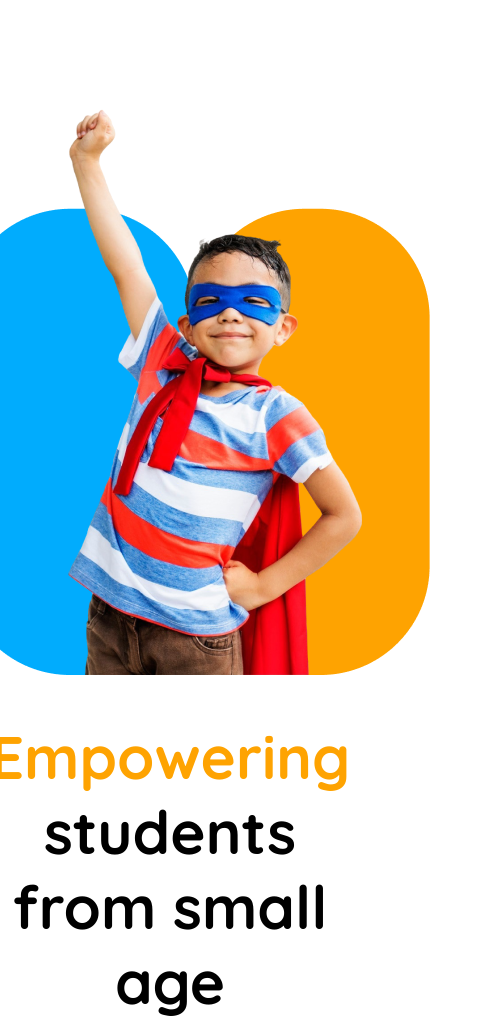
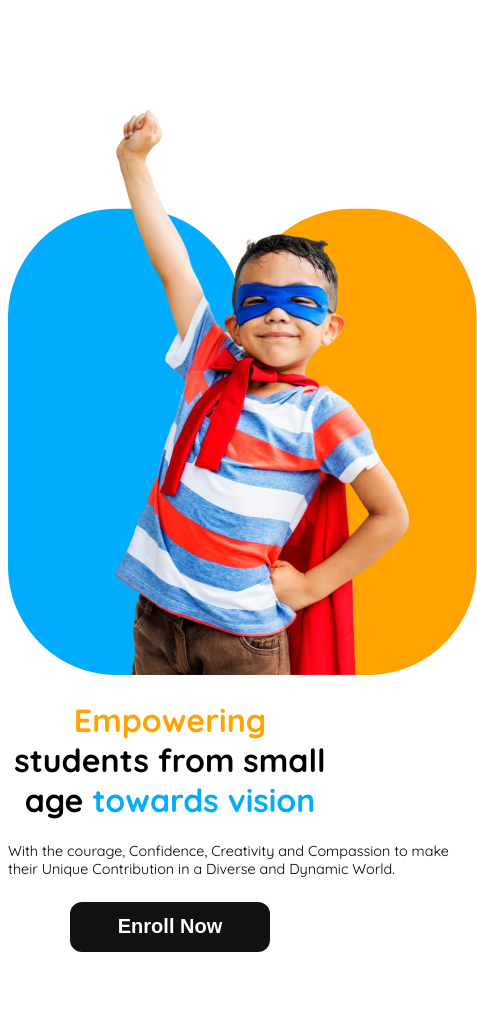
Before and after one commit to shakil-salman/B11-Assignment-2, a plain HTML site: page index.html in a window 390 px wide. Shown: the part 92-1108 px from the top of the page, 477 px wide, since content can reach past the window. After the commit the page ends 1052 px from the top, so only its background shows below. Drawn offline with Linux system fonts and the light colour scheme.

Commit message:
perfected banner

```diff
--- a/styles/styles.css
+++ b/styles/styles.css
@@ -106,7 +106,6 @@
 .banner{
     margin-top: 122px;
     justify-content: center;
-    align-items: center;
 }
 .banner-content{
     margin-right: 50px;
@@ -144,5 +143,13 @@
         flex-direction: column-reverse;
         text-align: center;
     }
+    .banner-title{
+        font-size: 2rem;
+        white-space: nowrap;
+    }
+    .banner-description{
+        font-size: 0.9rem;
+        white-space: nowrap;
+    }
 
 }
```
Also changed, not shown: index.html (+1 -1 lines).
